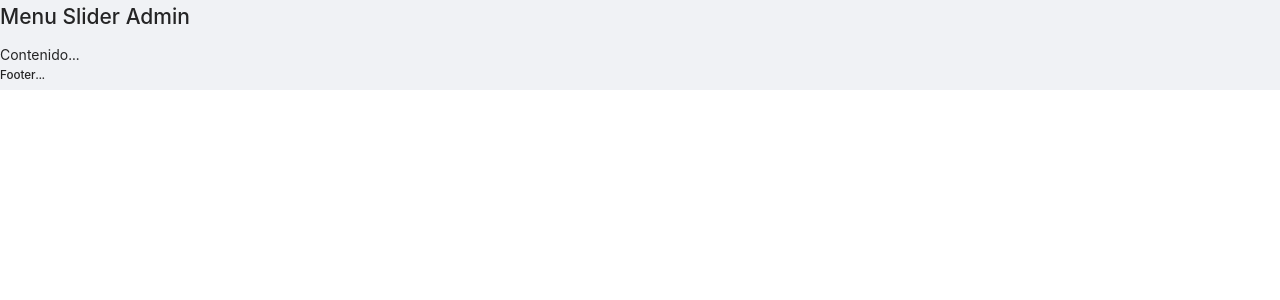
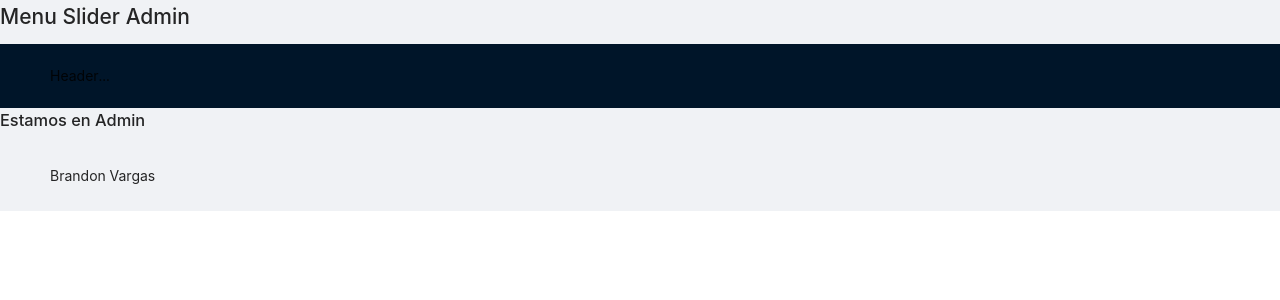
Before and after one commit to BrandonDevU95/MERN, a React (Create React App) app in the folder client/: page /admin in a window 1280 px wide. Shown: the top 300 px of the page. Built offline with nearby package versions, Linux system fonts and the light colour scheme.

Commit message:
Route System for Layout Admin Video 49

```diff
--- a/client/src/Layout/_Admin.jsx
+++ b/client/src/Layout/_Admin.jsx
@@ -1,14 +1,33 @@
 import React from 'react';
 import { Layout } from 'antd';
+import {Route} from 'react-router-dom'
+import './_Admin.scss'
 
-const _Admin = () => {
+const _Admin = (props) => {
+
+	const {routes} = props
+	const {Header, Content, Footer} = Layout;
+
+
 	return (
 		<Layout>
 			<h2>Menu Slider Admin</h2>
-			<div>Contenido...</div>
-			<h5>Footer...</h5>
+			<Layout>
+				<Header>Header...</Header>
+				<Content>
+					<LoadRoutes routes={routes}/>
+				</Content>
+				<Footer>Brandon Vargas </Footer>
+			</Layout>
 		</Layout>
 	);
 };
 
+function LoadRoutes ({routes}) {
+
+	return routes.map((route, index) => (
+		<Route key={index} path={route.path} exact={route.exact} component={route.component} />
+	))
+}
+
 export default _Admin;
```
Also changed, not shown: client/src/Layout/_Admin.scss (added).
